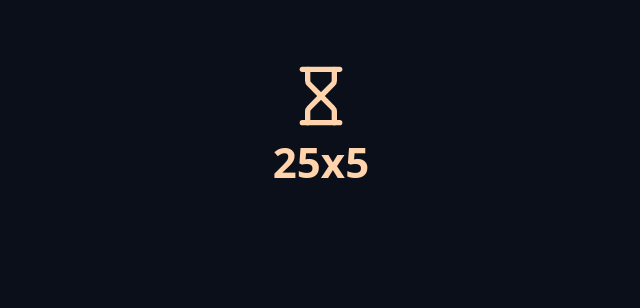
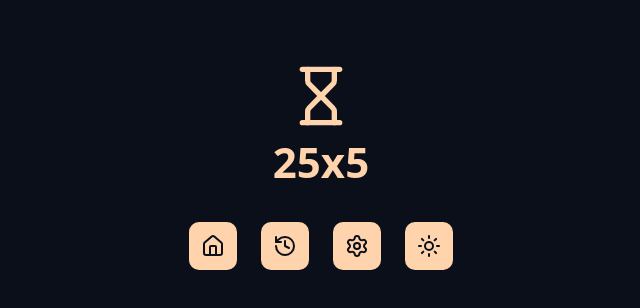
Before and after one commit to Hayashi-Heitor/25x5-pomodoroTimer, a React (Vite) app in the folder 25x5/: page / in a window 1280 px wide. Shown: the top 308 px of the page, without its empty margins (319-959 px from the left). Built offline with nearby package versions, Linux system fonts and the light colour scheme.

Commit message:
feat: Menu icons added

```diff
--- a/25x5/src/App.tsx
+++ b/25x5/src/App.tsx
@@ -1,15 +1,19 @@
 import './styles/theme.css'
 import './styles/global.css'
 
-import { Heading } from './components/Heading';
 import { Container} from './components/Container'
 import { Logo } from './components/Logo'
+import { Menu } from './components/Menu'
 
 export function App() {
     return (
         <>
             <Container>
-                <Logo></Logo>
+                <Logo />
+            </Container>
+
+            <Container>
+                <Menu />
             </Container>
         </>
     );
--- /dev/null
+++ b/25x5/src/components/Menu/index.tsx
@@ -0,0 +1,26 @@
+import styles from './styles.module.css'
+
+import { HistoryIcon, HouseIcon, SettingsIcon, SunIcon } from 'lucide-react';
+
+
+export function Menu() {
+    return (
+        <nav className={styles.menu}>
+            <a href="#" className={styles.menuLink}>
+                <HouseIcon />
+            </a>
+
+            <a href="#" className={styles.menuLink}>
+                <HistoryIcon />
+            </a>
+
+            <a href="#" className={styles.menuLink}>
+                <SettingsIcon />
+            </a>
+
+            <a href="#" className={styles.menuLink}>
+                <SunIcon />
+            </a>
+        </nav>
+    );
+}
--- /dev/null
+++ b/25x5/src/components/Menu/styles.module.css
@@ -0,0 +1,27 @@
+.menu {
+    margin: 32px 0;
+    display: flex;
+    align-items: center;
+    justify-content: center;
+    gap: 24px;
+}
+
+.menuLink {
+    display: inline-flex;
+    align-items: center;
+    justify-content: center;
+    font-weight: bold;
+    text-decoration: none;
+    background-color: var(--primary);
+    color: var(--text-over-primary);
+    transition: all 0.13s ease-in-out;
+    padding: 12px;
+    border-radius: 10px;
+}
+
+.menuLink:hover {
+    filter: brightness(70%);
+}
+.menuLink svg {
+    size: 24px;
+}
```
